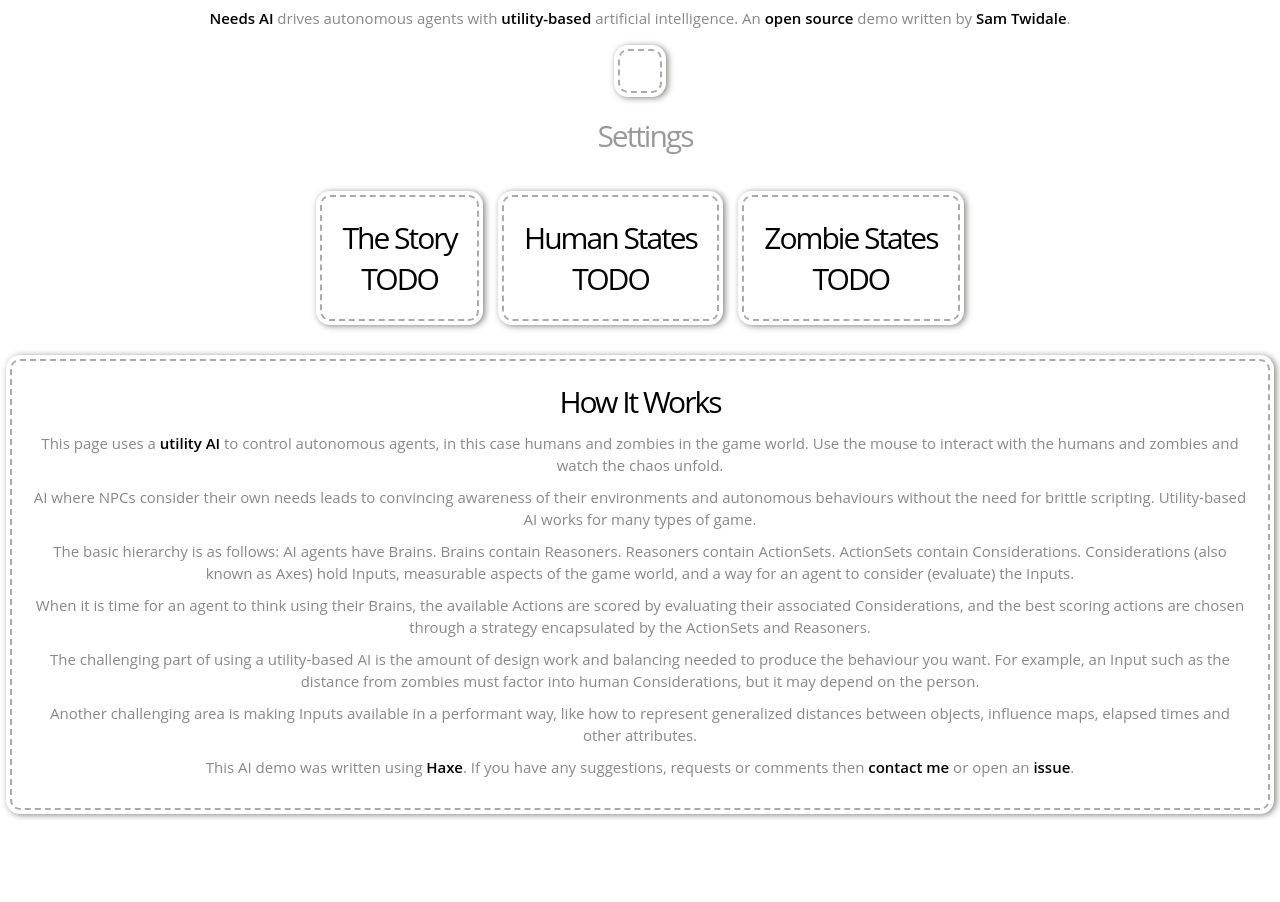
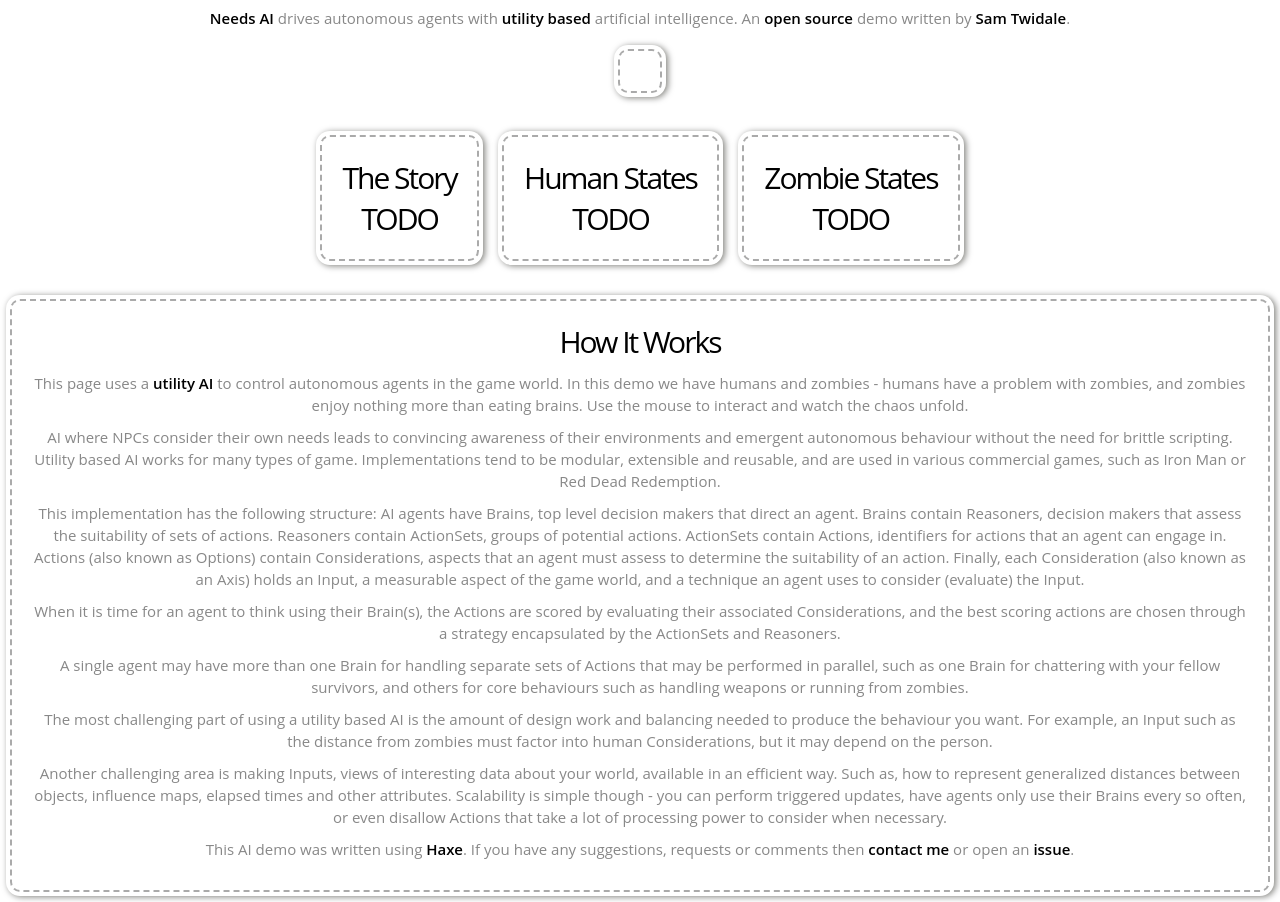
Before and after one commit to Tw1ddle/needs-ai, a plain HTML site: page bin/index.html in a window 1280 px wide. Shown: the part 305-1207 px from the top of the page. Before the commit the page ends 1125 px from the top, so only its background shows below. Drawn offline with Linux system fonts and the light colour scheme; a script that the page names is missing.

Commit message:
More fiddling with page

```diff
--- a/bin/index.html
+++ b/bin/index.html
@@ -26,28 +26,16 @@
 		<section id="header">
 			<div class="inner">
 				<h1>Needs AI</h1>
-				<h2>Utility-based artificial intelligence</h2>
+				<h2>Utility based artificial intelligence</h2>
 
 				<a href="https://github.com/Tw1ddle/needs-ai" target="_blank">
 					<img class="logo" src="https://github.com/Tw1ddle/needs-ai/blob/master/screenshots/logo.png?raw=true" alt="utility-based needs AI icon, artificial intelligence game and library logo">
 				</a>
 
-				<p><a href="https://github.com/Tw1ddle/needs-ai" target="_blank">Needs AI</a> drives autonomous agents with <a href="https://en.wikipedia.org/wiki/Utility_system" target="_blank">utility-based</a> artificial intelligence. An <a href="https://github.com/Tw1ddle/needs-ai" target="_blank">open source</a> demo written by <a href="https://twitter.com/Sam_Twidale" target="_blank">Sam Twidale</a>.</p>
+				<p><a href="https://github.com/Tw1ddle/needs-ai" target="_blank">Needs AI</a> drives autonomous agents with <a href="https://en.wikipedia.org/wiki/Utility_system" target="_blank">utility based</a> artificial intelligence. An <a href="https://github.com/Tw1ddle/needs-ai" target="_blank">open source</a> demo written by <a href="https://twitter.com/Sam_Twidale" target="_blank">Sam Twidale</a>.</p>
 
 				<div id="game" class="container stitched" oncontextmenu="return false;"></div>
 
-			</div>
-		</section>
-
-		<!-- Options and filters -->
-		<section id="accordion">
-			<div>
-				<input type="checkbox" id="check-1">
-				<h2><label for="check-1">Settings</label></h2>
-
-				<div class="settings">
-
-				</div>
 			</div>
 		</section>
 
@@ -72,12 +60,13 @@
 
 		<div class="container stitched">
 			<h2>How It Works</h2>
-			<p>This page uses a <a href="https://en.wikipedia.org/wiki/Utility_system" target="_blank">utility AI</a> to control autonomous agents, in this case humans and zombies in the game world. Use the mouse to interact with the humans and zombies and watch the chaos unfold.</p>
-			<p>AI where NPCs consider their own needs leads to convincing awareness of their environments and autonomous behaviours without the need for brittle scripting. Utility-based AI works for many types of game.</p>
-			<p>The basic hierarchy is as follows: AI agents have Brains. Brains contain Reasoners. Reasoners contain ActionSets. ActionSets contain Considerations. Considerations (also known as Axes) hold Inputs, measurable aspects of the game world, and a way for an agent to consider (evaluate) the Inputs.</p>
-			<p>When it is time for an agent to think using their Brains, the available Actions are scored by evaluating their associated Considerations, and the best scoring actions are chosen through a strategy encapsulated by the ActionSets and Reasoners.</p>
-			<p>The challenging part of using a utility-based AI is the amount of design work and balancing needed to produce the behaviour you want. For example, an Input such as the distance from zombies must factor into human Considerations, but it may depend on the person.</p>
-			<p>Another challenging area is making Inputs available in a performant way, like how to represent generalized distances between objects, influence maps, elapsed times and other attributes.</p>
+			<p>This page uses a <a href="https://en.wikipedia.org/wiki/Utility_system" target="_blank">utility AI</a> to control autonomous agents in the game world. In this demo we have humans and zombies - humans have a problem with zombies, and zombies enjoy nothing more than eating brains. Use the mouse to interact and watch the chaos unfold.</p>
+			<p>AI where NPCs consider their own needs leads to convincing awareness of their environments and emergent autonomous behaviour without the need for brittle scripting. Utility based AI works for many types of game. Implementations tend to be modular, extensible and reusable, and are used in various commercial games, such as Iron Man or Red Dead Redemption.</p>
+			<p>This implementation has the following structure: AI agents have Brains, top level decision makers that direct an agent. Brains contain Reasoners, decision makers that assess the suitability of sets of actions. Reasoners contain ActionSets, groups of potential actions. ActionSets contain Actions, identifiers for actions that an agent can engage in. Actions (also known as Options) contain Considerations, aspects that an agent must assess to determine the suitability of an action. Finally, each Consideration (also known as an Axis) holds an Input, a measurable aspect of the game world, and a technique an agent uses to consider (evaluate) the Input.</p>
+			<p>When it is time for an agent to think using their Brain(s), the Actions are scored by evaluating their associated Considerations, and the best scoring actions are chosen through a strategy encapsulated by the ActionSets and Reasoners.</p>
+			<p>A single agent may have more than one Brain for handling separate sets of Actions that may be performed in parallel, such as one Brain for chattering with your fellow survivors, and others for core behaviours such as handling weapons or running from zombies.</p>
+			<p>The most challenging part of using a utility based AI is the amount of design work and balancing needed to produce the behaviour you want. For example, an Input such as the distance from zombies must factor into human Considerations, but it may depend on the person.</p>
+			<p>Another challenging area is making Inputs, views of interesting data about your world, available in an efficient way. Such as, how to represent generalized distances between objects, influence maps, elapsed times and other attributes. Scalability is simple though - you can perform triggered updates, have agents only use their Brains every so often, or even disallow Actions that take a lot of processing power to consider when necessary.</p>
 			<p>This AI demo was written using <a href="https://haxe.org/" target="_blank">Haxe</a>. If you have any suggestions, requests or comments then <a href="https://twitter.com/Sam_Twidale" target="_blank">contact me</a> or open an <a href="https://github.com/Tw1ddle/needs-ai" target="_blank">issue</a>.</p>
 		</div>
 
```
